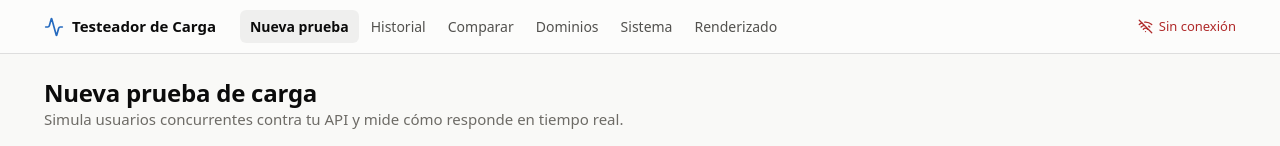
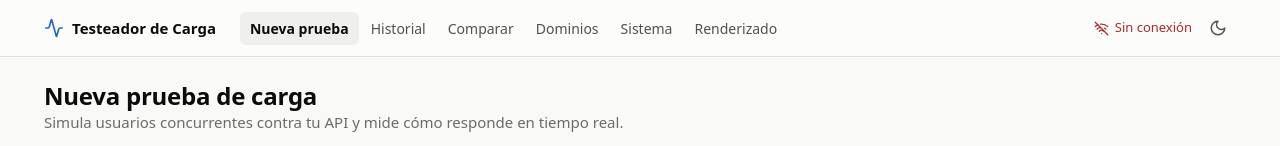
Before and after one commit to JulianMoreno627/TESTEADOR-CARGA-FRONTEND, a React (Vite) app: page / in a window 1280 px wide. Shown: the top 146 px of the page. Built offline with nearby package versions, Linux system fonts and the light colour scheme; no server answers.

Commit message:
feat(ui): botón para cambiar entre modo claro y oscuro, sin destello al cargar

```diff
--- a/index.html
+++ b/index.html
@@ -6,6 +6,13 @@
     <meta name="description" content="Simula usuarios concurrentes contra tu API y mide su latencia, throughput y errores en tiempo real." />
     <link rel="icon" type="image/svg+xml" href="/favicon.svg" />
     <title>Testeador de Carga Visual</title>
+    <script>
+      // Aplica el modo oscuro antes de pintar la página, si el usuario lo eligió,
+      // para evitar un destello claro mientras carga React. Por defecto: claro.
+      try {
+        if (localStorage.getItem('theme') === 'dark') document.documentElement.dataset.theme = 'dark';
+      } catch {}
+    </script>
   </head>
   <body>
     <div id="root"></div>
--- a/src/components/Layout.jsx
+++ b/src/components/Layout.jsx
@@ -1,6 +1,7 @@
 import { Activity, Wifi, WifiOff } from 'lucide-react';
 import { Link, NavLink, Outlet } from 'react-router-dom';
 import { useSocketConnected } from '../realtime/socket.js';
+import ThemeToggle from './ThemeToggle.jsx';
 
 const NAV_ITEMS = [
   { to: '/', label: 'Nueva prueba', end: true },
@@ -29,10 +30,13 @@ export default function Layout() {
               </NavLink>
             ))}
           </nav>
-          <span className={`connection ${connected ? 'is-online' : 'is-offline'}`} role="status">
-            {connected ? <Wifi size={15} aria-hidden="true" /> : <WifiOff size={15} aria-hidden="true" />}
-            {connected ? 'En vivo' : 'Sin conexión'}
-          </span>
+          <div className="topbar-tools">
+            <span className={`connection ${connected ? 'is-online' : 'is-offline'}`} role="status">
+              {connected ? <Wifi size={15} aria-hidden="true" /> : <WifiOff size={15} aria-hidden="true" />}
+              {connected ? 'En vivo' : 'Sin conexión'}
+            </span>
+            <ThemeToggle />
+          </div>
         </div>
       </header>
       <main className="page">
--- /dev/null
+++ b/src/components/ThemeToggle.jsx
@@ -0,0 +1,23 @@
+import { Moon, Sun } from 'lucide-react';
+import { useState } from 'react';
+import { applyTheme, readStoredTheme, THEMES } from '../lib/theme.js';
+
+/** Cambia entre modo claro (predeterminado) y oscuro, y recuerda la elección. */
+export default function ThemeToggle() {
+  const [theme, setTheme] = useState(readStoredTheme);
+  const isDark = theme === THEMES.DARK;
+
+  const toggle = () => setTheme(applyTheme(isDark ? THEMES.LIGHT : THEMES.DARK));
+
+  return (
+    <button
+      type="button"
+      className="button button-ghost button-icon theme-toggle"
+      onClick={toggle}
+      aria-label={isDark ? 'Cambiar a modo claro' : 'Cambiar a modo oscuro'}
+      title={isDark ? 'Modo claro' : 'Modo oscuro'}
+    >
+      {isDark ? <Sun size={18} aria-hidden="true" /> : <Moon size={18} aria-hidden="true" />}
+    </button>
+  );
+}
--- a/src/styles/global.css
+++ b/src/styles/global.css
@@ -32,8 +32,8 @@
   --shadow: 0 8px 24px rgba(11, 11, 11, 0.14);
 }
 
-@media (prefers-color-scheme: dark) {
-  :root {
+/* Modo oscuro: solo cuando el usuario lo elige. El claro es el predeterminado. */
+:root[data-theme='dark'] {
   color-scheme: dark;
   --page: #0d0d0d;
   --surface: #1a1a19;
@@ -65,7 +65,7 @@
   --info-bg: rgba(57, 135, 229, 0.18);
   --shadow: 0 8px 24px rgba(0, 0, 0, 0.5);
 }
-}
+
 
 *,
 *::before,
@@ -185,6 +185,9 @@ code {
 }
 .connection.is-online { color: var(--good); }
 .connection.is-offline { color: var(--critical); }
+
+.topbar-tools { display: flex; align-items: center; gap: 8px; }
+.theme-toggle { min-height: 36px; color: var(--text-secondary); }
 
 /* Página */
 .page {
```
Lines whose indentation alone changed are shown as unchanged.
